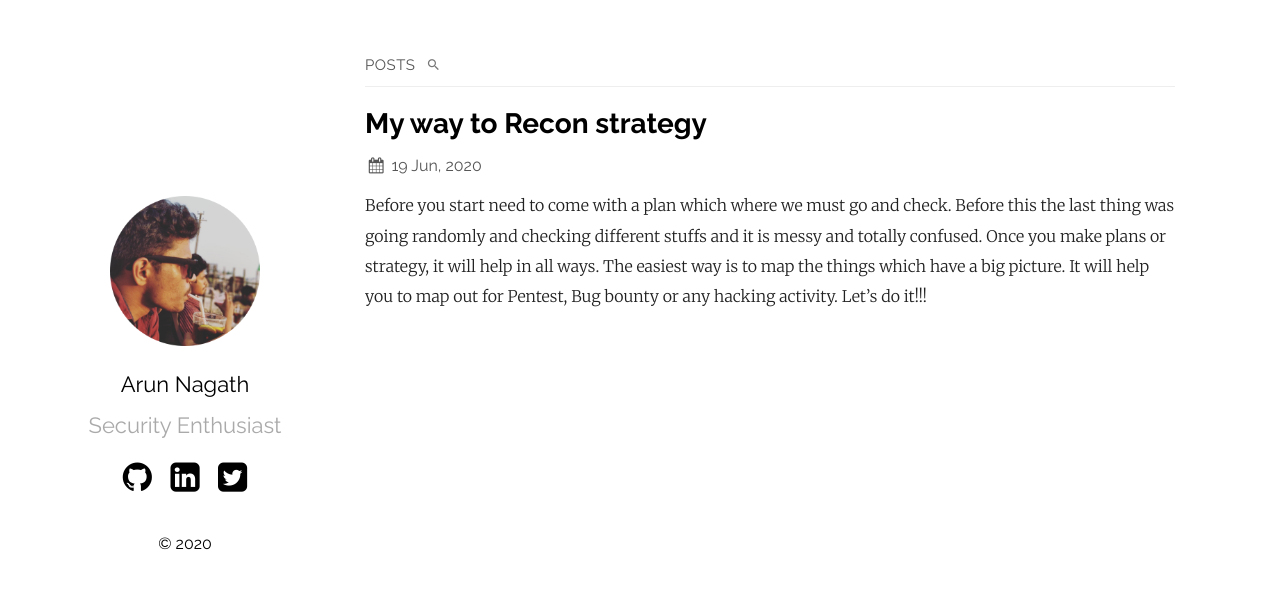
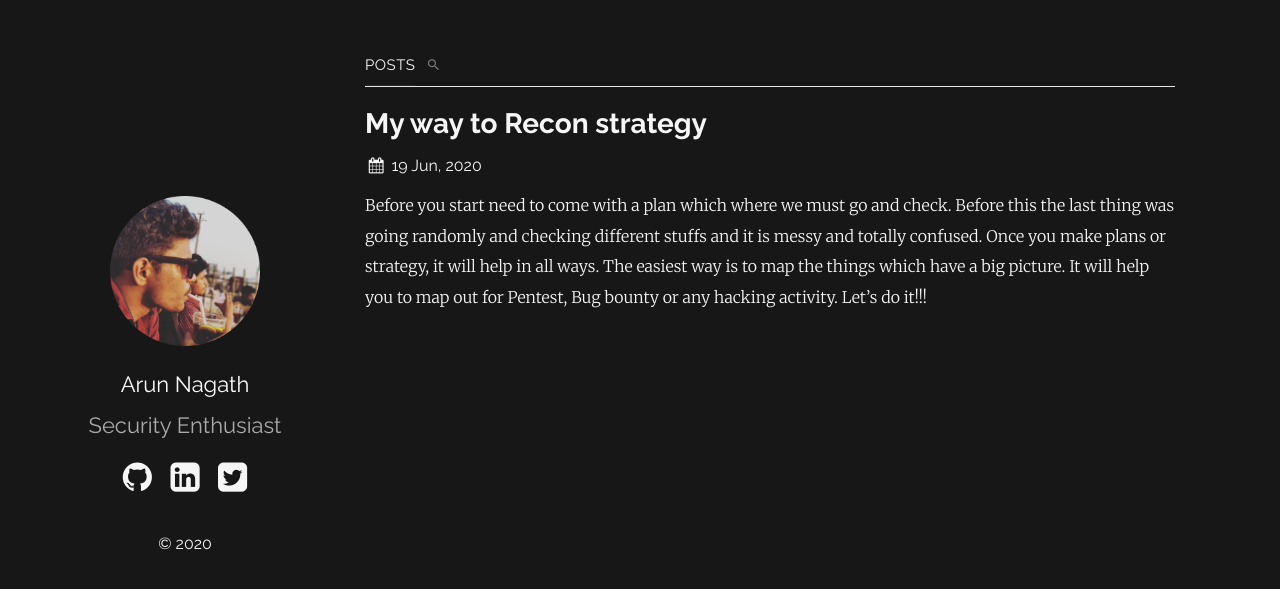
Before and after one commit to samarsault/plainwhite-jekyll, a Jekyll site: the page built from index.md, in a window 1280 px wide. Shown: the top 589 px of the page. Built offline with Jekyll 4.4.1, drawn with Linux system fonts in a browser that asks for light colours.

Commit message:
fix : enable only dark mode

```diff
--- a/404.html
+++ b/404.html
@@ -1,6 +1,3 @@
----
-title: Page Not Found
----
 <!DOCTYPE html>
 <html lang="en">
 <head>
--- a/_config.yml
+++ b/_config.yml
@@ -17,7 +17,7 @@ plainwhite:
   date_format: "%d %-b, %Y"
   sitemap: true # set to true to generate sitemap.xml content
   search: true # set to true to enable searchbar
-  dark_mode: false # set to true to add dark mode toggle
+  dark_mode: true # set to true to add dark mode toggle
 
   # generate social links in footer
   social_links:
--- a/_layouts/default.html
+++ b/_layouts/default.html
@@ -5,7 +5,7 @@
   {%- include head.html -%}
 </head>
 
-<body>
+<body class="dark">
   <main class="container">
     <section class="about">
       <a href="/"><img src="{{ "/assets/portfolio.png" | relative_url }}" alt="{{ site.plainwhite.name }}"></a>
@@ -105,7 +105,7 @@
       {%- endif -%}
       <p>&copy;
         {{ "now" | date: "%Y" }}</p>
-      {%- if site.plainwhite.dark_mode -%}
+      <!-- {%- if site.plainwhite.dark_mode -%}
       <div>
         <p>Dark Mode
           <i class="icon-moon"></i>
@@ -116,7 +116,7 @@
         </p>
       </div>
       <script type="text/javascript" src="/assets/js/darkmode.js"></script>
-      {%- endif -%}
+      {%- endif -%} -->
     </section>
     <section class="content">
       {{ content }}
```
